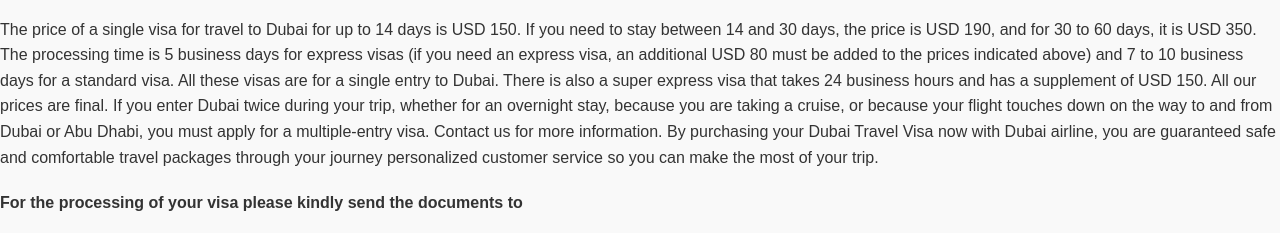
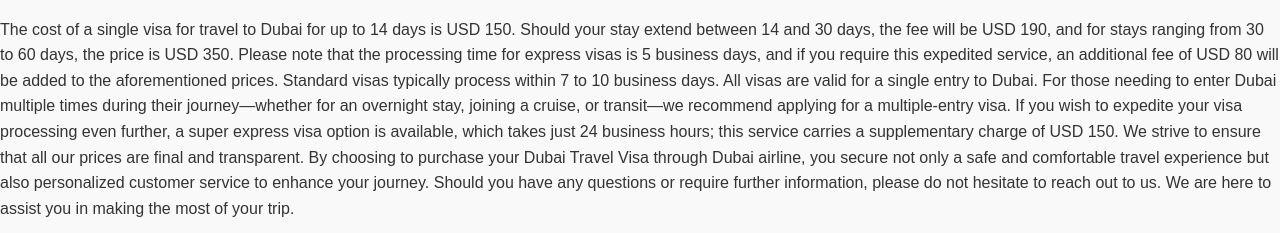
Before and after one commit to de14kcode/Dubai-Airway, a plain HTML site: page index.html in a window 1280 px wide. Shown: the part 865-1098 px from the top of the page. Drawn offline with Linux system fonts and the light colour scheme; grey boxes are pictures that could not be loaded.

Commit message:
Update index.html
Updated

```diff
--- a/index.html
+++ b/index.html
@@ -16,7 +16,13 @@
 <h2>Apply for your Dubai Visa</h2>
 <img src="https://i.imgur.com/JWawuSt.jpeg" width="350" height="200">
 <p>When planning a visit to Dubai, it is essential to understand the various types of visas available for both tourism and work. Each visa category is designed to accommodate different lengths of stay, ensuring that your experience in this vibrant city aligns with your travel or career aspirations. Whether you're looking to explore the stunning attractions and cultural sites as a tourist or seeking professional opportunities in one of the world's most dynamic job markets, there is a visa option tailored for your specific needs.</p>
-<p>The price of a single visa for travel to Dubai for up to 14 days is USD 150. If you need to stay between 14 and 30 days, the price is USD 190, and for 30 to 60 days, it is USD 350. The processing time is 5 business days for express visas (if you need an express visa, an additional USD 80 must be added to the prices indicated above) and 7 to 10 business days for a standard visa. All these visas are for a single entry to Dubai. There is also a super express visa that takes 24 business hours and has a supplement of USD 150. All our prices are final. If you enter Dubai twice during your trip, whether for an overnight stay, because you are taking a cruise, or because your flight touches down on the way to and from Dubai or Abu Dhabi, you must apply for a multiple-entry visa. Contact us for more information. By purchasing your Dubai Travel Visa now with Dubai airline, you are guaranteed safe and comfortable travel packages through your journey personalized customer service so you can make the most of your trip.</p>
+<p>The cost of a single visa for travel to Dubai for up to 14 days is USD 150. Should your stay extend between 14 and 30 days, the fee will be USD 190, and for stays ranging from 30 to 60 days, the price is USD 350. Please note that the processing time for express visas is 5 business days, and if you require this expedited service, an additional fee of USD 80 will be added to the aforementioned prices. Standard visas typically process within 7 to 10 business days. All visas are valid for a single entry to Dubai.
+
+For those needing to enter Dubai multiple times during their journey—whether for an overnight stay, joining a cruise, or transit—we recommend applying for a multiple-entry visa.
+
+If you wish to expedite your visa processing even further, a super express visa option is available, which takes just 24 business hours; this service carries a supplementary charge of USD 150.
+
+We strive to ensure that all our prices are final and transparent. By choosing to purchase your Dubai Travel Visa through Dubai airline, you secure not only a safe and comfortable travel experience but also personalized customer service to enhance your journey. Should you have any questions or require further information, please do not hesitate to reach out to us. We are here to assist you in making the most of your trip.</p>
 <h4>For the processing of your visa please kindly send the documents to <img src="https://i.imgur.com/fj0MsY7.jpeg" width="350"></h4>
   <ol>
     <li>Passport</li>
```
